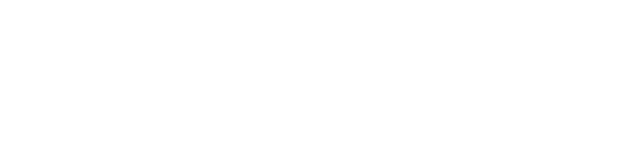
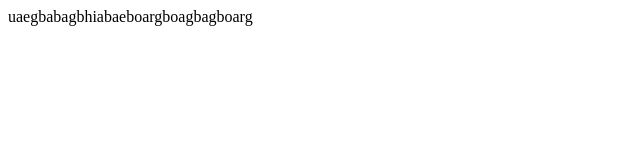
Before and after one commit to Anikisempai/test, a plain HTML site: page index.html in a window 1280 px wide. Shown: the whole page, without its empty margins (0-640 px from the left). Drawn offline with Linux system fonts and the light colour scheme.

Commit message:
j'ai écris nimp

```diff
--- a/index.html
+++ b/index.html
@@ -6,6 +6,6 @@
     <title>Document</title>
 </head>
 <body>
-
+    uaegbabagbhiabaeboargboagbagboarg
 </body>
 </html>
```
